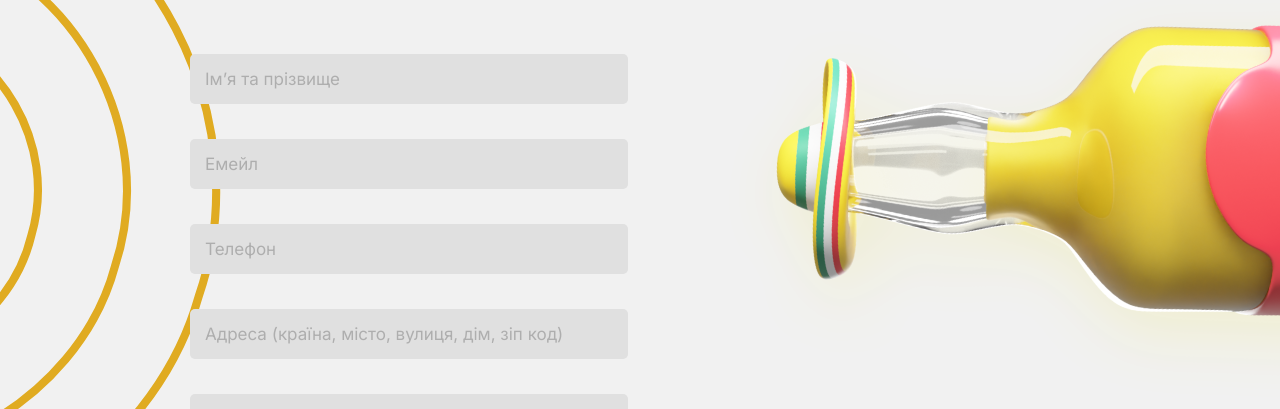
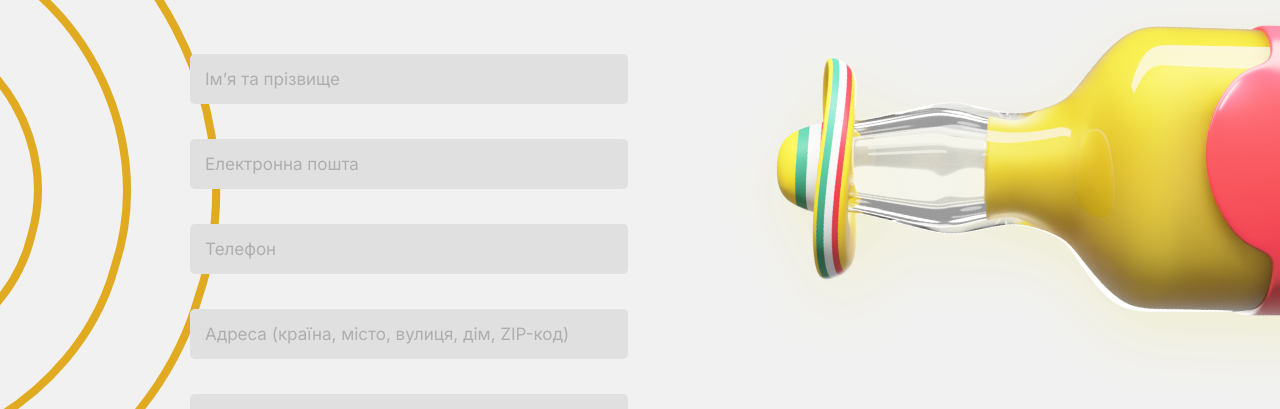
Before and after one commit to wolars-IT/Anakvass, a React (Vite) app in the folder customer_service/frontend/: page / in a window 1280 px wide. Shown: the part 2220-2629 px from the top of the page. Built offline with nearby package versions, Linux system fonts and the light colour scheme.

Commit message:
Minor text tweaks

```diff
--- a/customer_service/frontend/src/App.jsx
+++ b/customer_service/frontend/src/App.jsx
@@ -113,9 +113,9 @@ function App() {
           <div className="header scroll_hidden from_left1">Замовлення</div>
           <form action="" id="order_form">
             <input className="order_input scroll_hidden from_left2" name="full_name" type="text" placeholder="Ім’я та прізвище" required maxLength="255"/>
-            <input className="order_input scroll_hidden from_left2" name="email" type="email" placeholder="Емейл" required maxLength="320" pattern="[a-z0-9._%+-]+@[a-z0-9.-]+\.[a-z]{2,4}$"/>
+            <input className="order_input scroll_hidden from_left2" name="email" type="email" placeholder="Електронна пошта" required maxLength="320" pattern="[a-z0-9._%+-]+@[a-z0-9.-]+\.[a-z]{2,4}$"/>
             <input className="order_input scroll_hidden from_left2" name="phone_number" type="text" placeholder="Телефон" required minLength="5" maxLength="15"/>
-            <input className="order_input scroll_hidden from_left2" name="address" type="text" placeholder="Адреса (країна, місто, вулиця, дім, зіп код)" required maxLength="425"/>
+            <input className="order_input scroll_hidden from_left2" name="address" type="text" placeholder="Адреса (країна, місто, вулиця, дім, ZIP-код)" required maxLength="425"/>
             <input className="order_input scroll_hidden from_left2" name="box_count" type="number" placeholder="Кількість ящиків" min="1" max="4294967295" required/>
             <input className="order_input scroll_hidden from_left2" name="comment" type="text" placeholder="Коментар" maxLength="255"/>
             <button className="order_button scroll_hidden from_left2">
```
